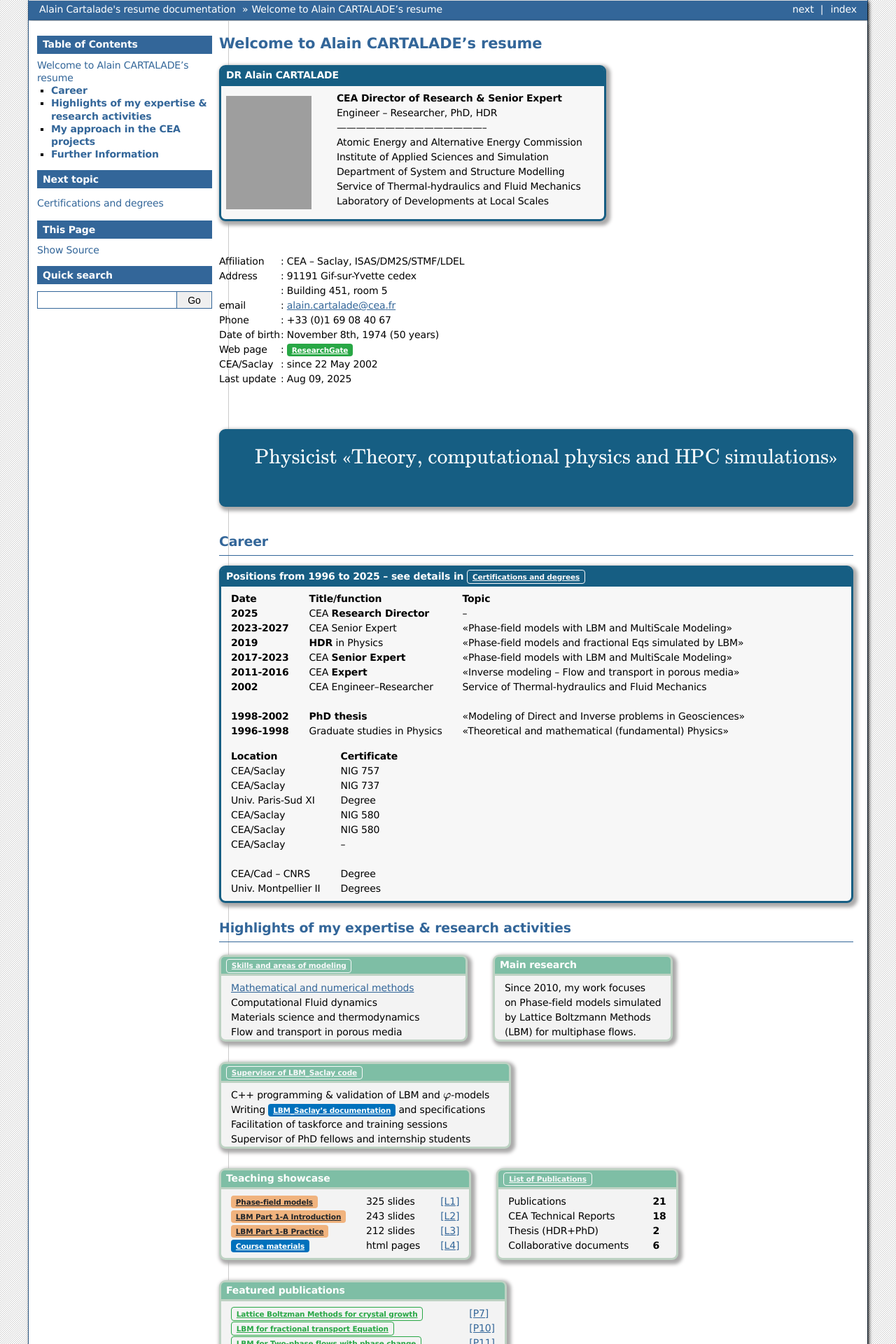
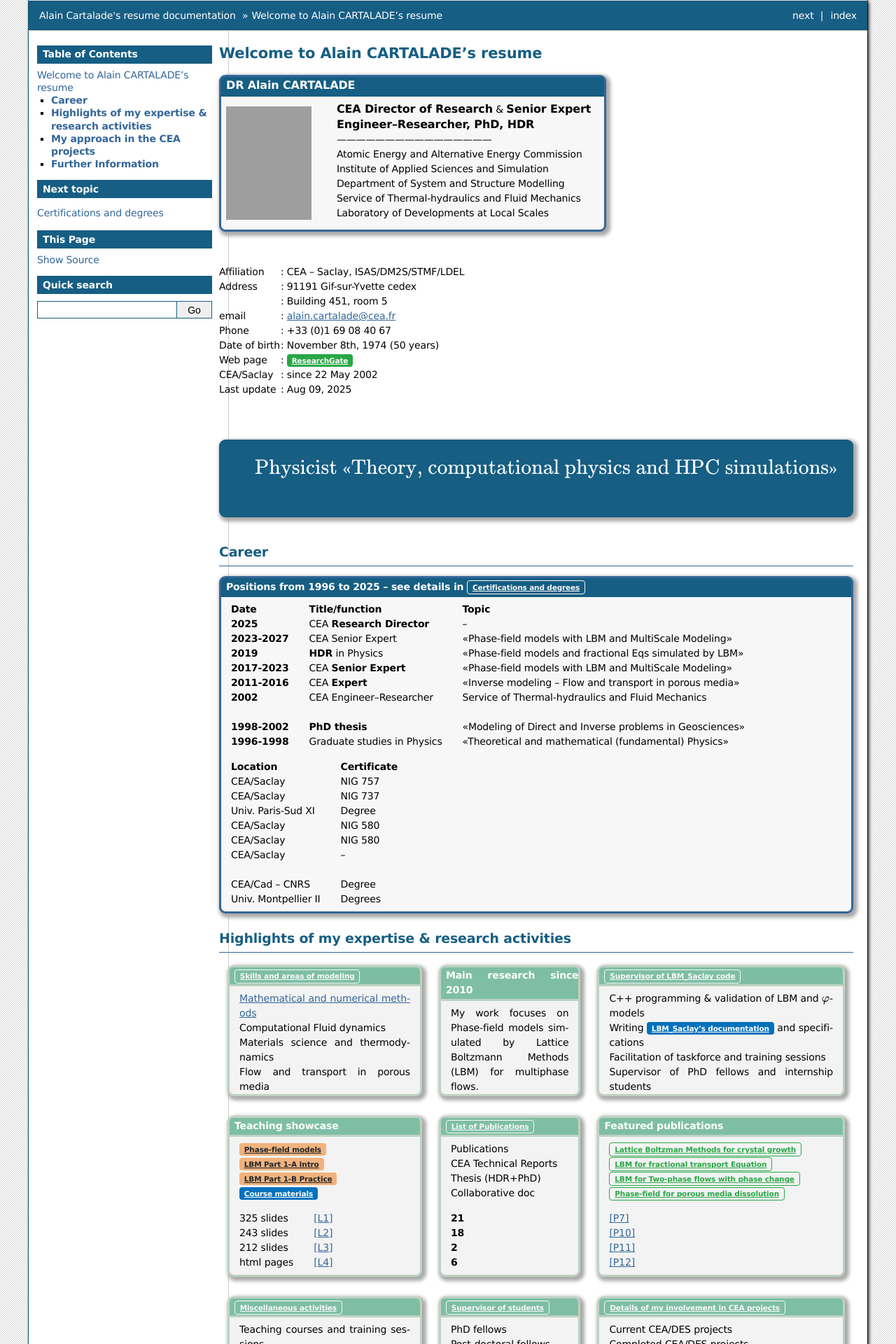
Before and after one commit to acartalade/ONLINE-RESUME, a Sphinx documentation site: the page built from doc/index.rst, in a window 1280 px wide. Shown: the top 1920 px of the page at 70% size. Built offline with Sphinx 7.4.7, drawn with Linux system fonts in a browser that asks for light colours; some of the changed text lies outside the part shown; grey boxes are pictures that could not be loaded.

Commit message:
New update

```diff
--- a/doc/_static/custom.css
+++ b/doc/_static/custom.css
@@ -17,8 +17,10 @@
     background-image: url(background_b01.png);
     color: black;
     padding: 0;
-    border-right: 1px solid #336699;
-    border-left: 1px solid #336699;
+    /* border-right: 1px solid #336699;
+    border-left: 1px solid #336699; */
+    border-right: 1px solid #165e83;
+    border-left: 1px solid #165e83;
 
     margin: 0px 40px 0px 40px;
 }
@@ -57,8 +59,10 @@
     -webkit-box-shadow: 2px 2px 5px #000;
 }
 
+/* MODIF COLOR ALAIN */
 div.related ul {
-    background-color: #336699;
+    /* background-color: #336699; */
+    background-color: #165e83;
     height: 100%;
     overflow: hidden;
     border-top: 1px solid #ddd;
@@ -69,7 +73,7 @@
     color: white;
     margin: 0;
     padding: 0;
-    height: 2em;
+    height: 3em;
     float: left;
 }
 
@@ -81,7 +85,8 @@
 div.related ul li a {
     margin: 0;
     padding: 0 5px 0 5px;
-    line-height: 1.75em;
+    /* line-height: 1.75em; */
+    line-height: 3.1em;
     color: #fff;
 }
 
@@ -101,13 +106,16 @@
     text-align: left;
 }
 
+/* MODIF COLORS ALAIN */
 div.sphinxsidebar h3, div.sphinxsidebar h4 {
     margin: 1em 0 0.5em 0;
     font-size: 1em;
     padding: 0.1em 0 0.1em 0.5em;
     color: white;
-    border: 1px solid #336699;
-    background-color: #336699;
+    border: 1px solid #165e83;
+    background-color: #165e83;
+    /* border: 1px solid #336699;
+    background-color: #336699; */
 }
 
 div.sphinxsidebar h3 a {
@@ -125,18 +133,22 @@
     margin-left: 20px;
 }
 
+/* MODIFS ALAIN */
 div.sphinxsidebar input {
-    border: 1px solid #336699;
+    /* border: 1px solid #336699; */
+    border: 1px solid #165e83 ;
 }
-
+/* MODIFS ALAIN */
 div.footer {
     background-color: white;
-    color: #336699;
+    color: #165e83;
+    /* color: #336699; */
     padding: 3px 8px 3px 0;
     clear: both;
     font-size: 0.8em;
     text-align: right;
-    border-bottom: 1px solid #336699;
+    /* border-bottom: 1px solid #336699; */
+    border-bottom: 1px solid #165e83;
 
     -moz-box-shadow: 2px 2px 5px #000;
     -webkit-box-shadow: 2px 2px 5px #000;
@@ -154,12 +166,14 @@
 }
 
 a {
-    color: #336699;
+    /* color: #9d051c; */
+    /* color: #336699; */
     text-decoration: none;
 }
 
 a:hover {
-    color: #336699;
+    /* color: #336699; */
+    color: #165e83;
     text-decoration: underline;
 }
 
@@ -172,7 +186,8 @@
 }
 
 h1, h2, h3 {
-    color: #336699;
+    /* color: #336699; */
+    color: #165e83;
 }
 
 h1 {
@@ -310,7 +325,8 @@
 div.admonition {
     font-size: 1em;
     margin: 1em 0 1em 0;
-    border: 3px solid #165e83;
+    /* border: 3px solid #165e83 */
+    border: 3px solid #336699;
     border-radius: 9px;
     box-shadow: 3px 3px 5px 3px #abaaaa;
     background-color: #f7f7f7;
@@ -369,13 +385,13 @@
 div.danger    { border: 3px solid #854f4d; background-color: #eee7e7; }
 div.error     { border: 3px solid #d80f08; background-color: #f0e7e7; }
 div.warning   { border: 3px solid #f8b862; background-color: #f0cfa0; }
-div.caution   { border: 3px solid #2f28b7; background-color: #f3f3f3; }
+div.caution   { border: 3px solid #2855b7; background-color: #f3f3f3; }
 div.attention { border: 3px solid #f8b862; background-color: #f3f3f3; }
 div.important { border: 3px solid #f8b862; background-color: #f4eade; }
 div.note      { border: 3px solid #a5a5a5; background-color: #f3f3f3; }
 div.hint      { border: 3px solid #bed2c3; background-color: #f3f3f3; }
 div.tip       { border: 3px solid #bed2c3; background-color: #f3f3f3; }
-div.bigtitle   {border: 3px solid #165e83; background-color: #165e83; }
+div.bigtitle  { border: 3px solid #165e83; background-color: #165e83; }
 
 div.danger p.admonition-title, div.error p.admonition-title {
     background-color: #b7282e;
@@ -383,8 +399,8 @@
 }
 
 div.caution p.admonition-title, div.caution p.admonition-title {
-    background-color: #2f28b7;
-    border-bottom: 3px solid #2f28b7;
+    background-color: #2855b7;
+    border-bottom: 3px solid #2855b7;
 }
 
 div.warning p.admonition-title,
@@ -603,4 +619,24 @@
     text-decoration: line-through;
 }
 
+.red {
+    color: red;
+}
+
+.boldred{
+    font-weight: bold;
+    color: red;
+}
+
+.romanwhite {
+    font-family: 'Times New Roman', Times, serif;
+    color: white;
+}
+
+.visit{
+    font-size: medium;
+    font-weight: bold;
+    text-align: center;
+    justify-content: center;
+}
 /* -- end ------------------------------------------------------------------- */
--- a/doc/index.rst
+++ b/doc/index.rst
@@ -6,7 +6,7 @@
 
 .. container:: sphinx-features
 
-   .. admonition:: DR Alain CARTALADE
+   .. admonition:: :visit:`DR Alain CARTALADE`
 
       .. container:: sphinx-features
 
@@ -17,9 +17,9 @@
             :scale: 53
 
 
-         **CEA Director of Research & Senior Expert** |br|
-         Engineer -- Researcher, PhD, HDR |br|
-         ----------------------------------------------- |br|
+         :visit:`CEA Director of Research` & :visit:`Senior Expert` |br|
+         :visit:`Engineer--Researcher, PhD, HDR` |br|
+         ------------------------------------------------ |br|
          Atomic Energy and Alternative Energy Commission |br|
          Institute of Applied Sciences and Simulation |br|
          Department of System and Structure Modelling |br|
@@ -52,6 +52,7 @@
       : since 22 May 2002 |br|
       : |today|
 
+
 .. container:: sphinx-features
 
    :math:`\hspace{1.2cm}`
@@ -68,6 +69,30 @@
             \LARGE{\textcolor{white}{\text{Physicist «Theory, computational physics and HPC simulations»}}}
 
          :math:`\hspace{5mm}`
+
+.. .. grid:: 3
+
+..   .. grid-item::
+      :columns: 1
+
+      |br|
+
+   .. grid-item::
+      :columns: 10
+
+      .. admonition:: |space|
+         :class: bigtitle
+
+         .. div:: sd-text-center
+
+            .. div:: sd-fs-4
+
+               :romanwhite:`Physicist «Theory, computational physics and HPC simulations»`
+
+   .. grid-item::
+      :columns: 1
+
+      |br|
 
 
 **********
@@ -150,142 +175,160 @@
 **Highlights of my expertise & research activities**
 ****************************************************
 
-.. container:: sphinx-features
+.. grid:: 3
+   :gutter: 4
+   :margin: 0 0 0 0
 
-   .. admonition:: :bdg-ref-light-line:`Skills-and-Areas`
-      :class: hint
+   .. grid-item::
+      :columns: 4
 
-      :ref:`Math-Num-Methods` |br|
-      Computational Fluid dynamics |br|
-      Materials science and thermodynamics :math:`\hspace{1.25cm}` |br|
-      Flow and transport in porous media |br|
+      .. admonition:: :bdg-ref-light-line:`Skills-and-Areas`
+         :class: hint
 
-   :math:`\hspace{9mm}`
+         :ref:`Math-Num-Methods` |br|
+         Computational Fluid dynamics |br|
+         Materials science and thermodynamics |br|
+         Flow and transport in porous media |br|
 
-   .. admonition:: Main research
-      :class: hint
+   .. grid-item::
+      :columns: 3
 
-      Since 2010, my work focuses |br|
-      on Phase-field models simulated |br|
-      by Lattice Boltzmann Methods |br|
-      (LBM) for multiphase flows.  |br|
+      .. admonition:: Main research since 2010
+         :class: hint
 
-   :math:`\hspace{1cm}`
+         My work focuses on Phase-field models simulated by Lattice Boltzmann Methods (LBM) for multiphase flows.
 
-   .. admonition:: :bdg-ref-light-line:`LBM-Saclay-code`
-      :class: hint
+   .. grid-item::
+      :columns: 5
 
-      C++ programming & validation of LBM and :math:`\varphi`-models |br|
-      Writing :bdg-link-primary:`LBM_Saclay's documentation <https://cea-lbm-saclay.github.io/LBM_Saclay_Documentation/index.html>` and specifications :math:`\hspace{4mm}` |br|
-      Facilitation of taskforce and training sessions |br|
-      Supervisor of PhD fellows and internship students |br|
+      .. admonition:: :bdg-ref-light-line:`LBM-Saclay-code`
+         :class: hint
 
-.. container:: sphinx-features
+         C++ programming & validation of LBM and :math:`\varphi`-models |br|
+         Writing :bdg-link-primary:`LBM_Saclay's documentation <https://cea-lbm-saclay.github.io/LBM_Saclay_Documentation/index.html>` and specifications |br|
+         Facilitation of taskforce and training sessions |br|
+         Supervisor of PhD fellows and internship students |br|
 
-   .. admonition:: Teaching showcase
-      :class: hint
+.. grid:: 3
+   :gutter: 4
+   :margin: 0 0 0 0
 
-      .. container:: sphinx-features
+   .. grid-item::
+      :columns: 4
 
-         :bdg-link-warning:`Phase-field models <./_static/PDF_FILES/LECTURES-COURSES/CEA-INSTN_TwoPhase_with_Phase-Field.pdf>` |br|
-         :bdg-link-warning:`LBM Part 1-A Introduction <./_static/PDF_FILES/LECTURES-COURSES/TRAINING-LBM_Part1-A_Cartalade.pdf>` |br|
-         :bdg-link-warning:`LBM Part 1-B Practice <./_static/PDF_FILES/LECTURES-COURSES/TRAINING-LBM_Part1-B_Cartalade.pdf>` |br|
-         :bdg-link-primary:`Course materials <https://cea-lbm-saclay.github.io/LBM_Saclay_Documentation/src_doc/05_COURSES/TOC_Courses.html>` |br|
+      .. admonition:: Teaching showcase
+         :class: hint
 
-         325 slides |br|
-         243 slides |br|
-         212 slides |br|
-         html pages |br|
+         .. container:: sphinx-features
 
-         [L1]_ |br|
-         [L2]_ |br|
-         [L3]_ |br|
-         [L4]_ |br|
+            :bdg-link-warning:`Phase-field models <./_static/PDF_FILES/LECTURES-COURSES/CEA-INSTN_TwoPhase_with_Phase-Field.pdf>` |br|
+            :bdg-link-warning:`LBM Part 1-A Intro <./_static/PDF_FILES/LECTURES-COURSES/TRAINING-LBM_Part1-A_Cartalade.pdf>` |br|
+            :bdg-link-warning:`LBM Part 1-B Practice <./_static/PDF_FILES/LECTURES-COURSES/TRAINING-LBM_Part1-B_Cartalade.pdf>` |br|
+            :bdg-link-primary:`Course materials <https://cea-lbm-saclay.github.io/LBM_Saclay_Documentation/src_doc/05_COURSES/TOC_Courses.html>` |br|
 
-   :math:`\hspace{9mm}`
+            325 slides |br|
+            243 slides |br|
+            212 slides |br|
+            html pages |br|
 
-   .. admonition:: :bdg-ref-light-line:`List-Of-Publications-with-LBM`
-      :class: hint
+            [L1]_ |br|
+            [L2]_ |br|
+            [L3]_ |br|
+            [L4]_ |br|
 
-      .. container:: sphinx-features
+   .. grid-item::
+      :columns: 3
 
-         Publications |br|
-         CEA Technical Reports |br|
-         Thesis (HDR+PhD) |br|
-         Collaborative documents :math:`\hspace{0.25mm}` |br|
+      .. admonition:: :bdg-ref-light-line:`List-Of-Publications-with-LBM`
+         :class: hint
 
-         |nb-publi| |br|
-         |nb-reports| |br|
-         |nb-PhD-reports| |br|
-         **6** |br|
+         .. container:: sphinx-features
 
-   :math:`\hspace{1cm}`
+            Publications |br|
+            CEA Technical Reports |br|
+            Thesis (HDR+PhD) |br|
+            Collaborative doc |br|
 
-   .. admonition:: Featured publications
-      :class: hint
+            |nb-publi| |br|
+            |nb-reports| |br|
+            |nb-PhD-reports| |br|
+            **6** |br|
 
-      .. container:: sphinx-features
+   .. grid-item::
+      :columns: 5
 
-         :bdg-link-success-line:`Lattice Boltzman Methods for crystal growth <https://doi.org/10.1016/j.camwa.2016.02.029>` |br|
-         :bdg-link-success-line:`LBM for fractional transport Equation <https://doi.org/10.1016/j.cpc.2018.08.005>` |br|
-         :bdg-link-success-line:`LBM for Two-phase flows with phase change <https://doi.org/10.1016/j.cma.2020.113266>`  |br|
-         :bdg-link-success-line:`Phase-field for porous media dissolution <https://doi.org/10.1016/j.commatsci.2022.111261>` :math:`\hspace{15mm}` |br|
+      .. admonition:: Featured publications
+         :class: hint
 
-         [P7]_ |br|
-         [P10]_ |br|
-         [P11]_ |br|
-         [P12]_ |br|
+         .. container:: sphinx-features
 
-.. container:: sphinx-features
+            :bdg-link-success-line:`Lattice Boltzman Methods for crystal growth <https://doi.org/10.1016/j.camwa.2016.02.029>` |br|
+            :bdg-link-success-line:`LBM for fractional transport Equation <https://doi.org/10.1016/j.cpc.2018.08.005>` |br|
+            :bdg-link-success-line:`LBM for Two-phase flows with phase change <https://doi.org/10.1016/j.cma.2020.113266>`  |br|
+            :bdg-link-success-line:`Phase-field for porous media dissolution <https://doi.org/10.1016/j.commatsci.2022.111261>` :math:`\hspace{15mm}` |br|
 
-   .. admonition:: :bdg-ref-light-line:`Miscellaneous`
-      :class: hint
+            [P7]_ |br|
+            [P10]_ |br|
+            [P11]_ |br|
+            [P12]_ |br|
 
-      .. container:: sphinx-features
+.. grid:: 3
+   :gutter: 4
+   :margin: 0 0 0 0
 
-         Teaching courses and training sessions |br|
-         Member of «PhD jury» and «CSI» |br|
-         Organization and facilitation of workshop :math:`\hspace{0.5mm}` |br|
-         Keynote speaker |br|
+   .. grid-item::
+      :columns: 4
 
-         |br|
-         **6** |br|
-         **6** |br|
-         **1** |br|
+      .. admonition:: :bdg-ref-light-line:`Miscellaneous`
+         :class: hint
 
-   :math:`\hspace{8.5mm}`
+         .. container:: sphinx-features
 
-   .. admonition:: :bdg-ref-light-line:`Supervisor`
-      :class: hint
+            Teaching courses and training sessions |br|
+            Member of «PhD jury» and «CSI» |br|
+            Organization & facilitation of workshop |br|
+            Keynote speaker |br|
 
-      .. container:: sphinx-features
+            |br|
+            **6** |br|
+            **6** |br|
+            **1** |br|
 
-         PhD fellows |br|
-         Post-doctoral fellows |br|
-         Internship students |br|
-         PhD jury as supervisor :math:`\hspace{3.5mm}` |br|
+   .. grid-item::
+      :columns: 3
 
-         |nb-PhD| |br|
-         |nb-post-doc| |br|
-         |nb-interns| |br|
-         |nb-defended| |br|
+      .. admonition:: :bdg-ref-light-line:`Supervisor`
+         :class: hint
 
-   :math:`\hspace{1cm}`
+         .. container:: sphinx-features
 
-   .. admonition:: :bdg-ref-light-line:`Involvement-CEA-Projects`
-      :class: hint
+            PhD fellows |br|
+            Post-doctoral fellows |br|
+            Internship students |br|
+            PhD jury as supervisor |br|
 
-      .. container:: sphinx-features
+            |nb-PhD| |br|
+            |nb-post-doc| |br|
+            |nb-interns| |br|
+            |nb-defended| |br|
 
-         Current CEA/DES projects |br|
-         Completed CEA/DES projects |br|
-         National Research Agency project (ANR)  :math:`\hspace{13mm}` |br|
-         CEA Transverse programme |br|
+   .. grid-item::
+      :columns: 5
 
-         |nb-DOB| |br|
-         |nb-DOB-over| |br|
-         |nb-ANR| |br|
-         |nb-PTC| |br|
+      .. admonition:: :bdg-ref-light-line:`Involvement-CEA-Projects`
+         :class: hint
+
+         .. container:: sphinx-features
+
+            Current CEA/DES projects |br|
+            Completed CEA/DES projects |br|
+            National Research Agency project (ANR)  :math:`\hspace{13mm}` |br|
+            CEA Transverse programme |br|
+
+            |nb-DOB| |br|
+            |nb-DOB-over| |br|
+            |nb-ANR| |br|
+            |nb-PTC| |br|
 
 .. admonition:: All details in subsections
    :class: error
--- a/doc/source/Skills.rst
+++ b/doc/source/Skills.rst
@@ -25,6 +25,7 @@
    |br|
 
    .. grid:: 3
+      :margin: 0 2 0 0
 
       .. grid-item::
          :columns: 1
--- a/doc/source/substitutions.rst
+++ b/doc/source/substitutions.rst
@@ -2,7 +2,13 @@
 
 .. role:: red
 
+.. role:: white
+
 .. role:: boldred
+
+.. role:: romanwhite
+
+.. role:: visit
 
 .. |br| raw:: html
 
```
Also changed, not shown: other parts of doc/index.rst (+1 -1 lines), README.md (+2 -3 lines).
